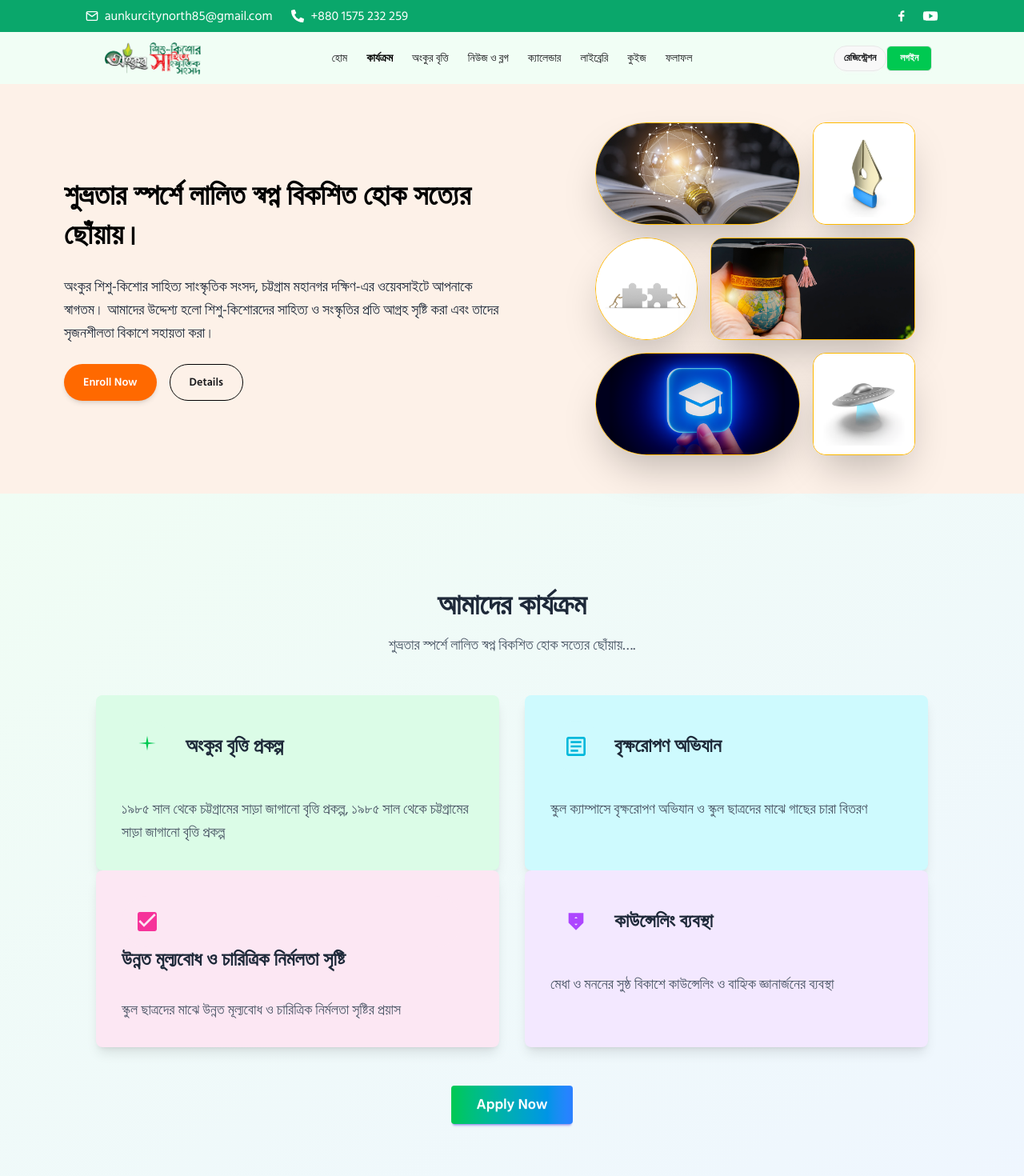
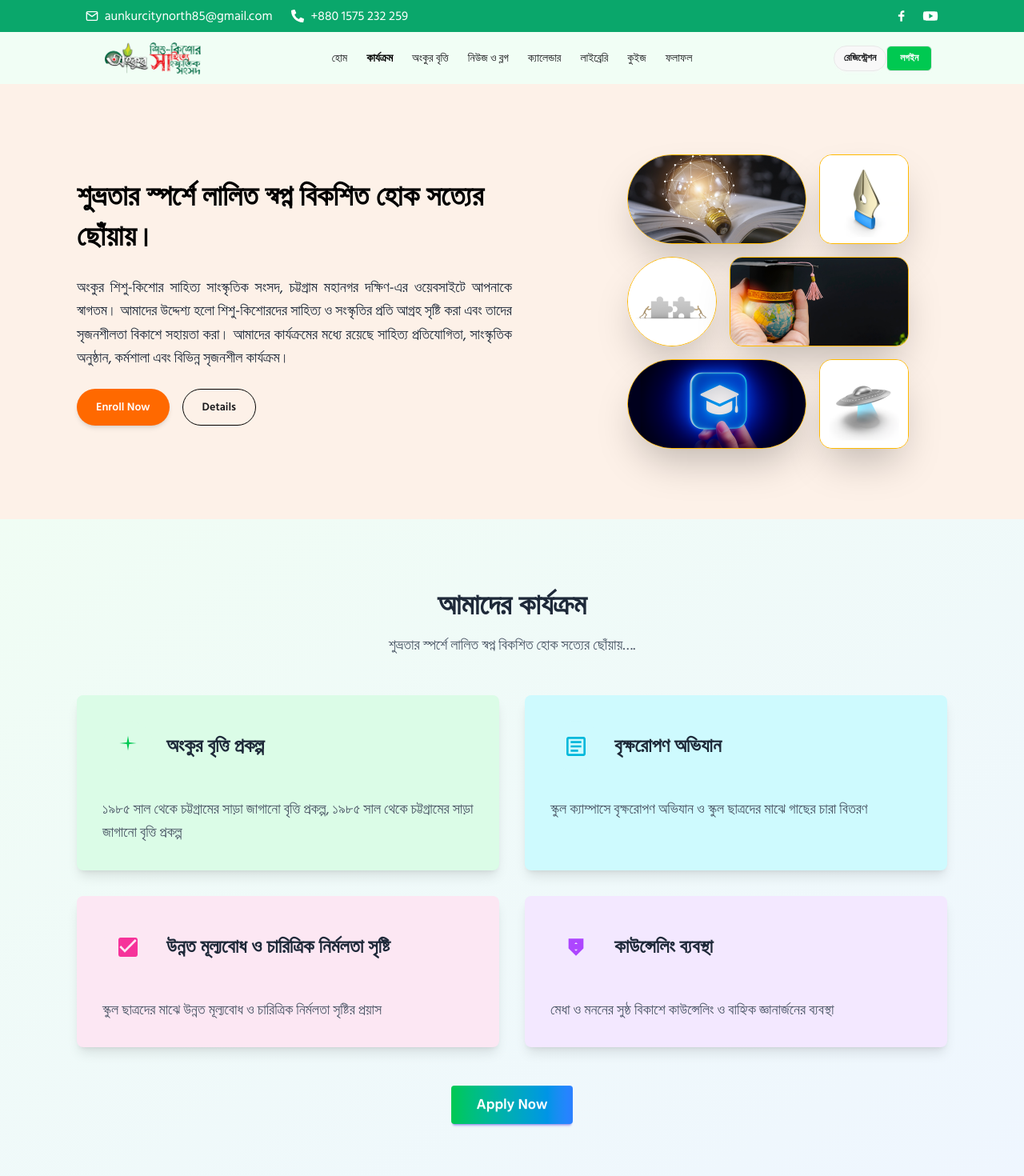
Before and after one commit to atmabdullaham/aunkur-project, a React (Vite) app: page /activities in a window 1280 px wide. Shown: the top 1470 px of the page at 80% size. Built offline with nearby package versions, Linux system fonts and the light colour scheme; no server answers; a web font is replaced by a local one.

Commit message:
Our Activities Route polishing-1

```diff
--- a/src/components/Activities/OurActivities.jsx
+++ b/src/components/Activities/OurActivities.jsx
@@ -1,9 +1,48 @@
 import React from "react";
+
+const activities = [
+  {
+    title: "অংকুর বৃত্তি প্রকল্প",
+    description:
+      "১৯৮৫ সাল থেকে চট্টগ্রামের সাড়া জাগানো বৃত্তি প্রকল্প, ১৯৮৫ সাল থেকে চট্টগ্রামের সাড়া জাগানো বৃত্তি প্রকল্প",
+    bgColor: "bg-green-100",
+    iconColor: "text-green-500",
+    svgPath:
+      "M12 2L13.09 8.26L20 9L13.09 9.74L12 16L10.91 9.74L4 9L10.91 8.26L12 2Z",
+  },
+  {
+    title: "বৃক্ষরোপণ অভিযান",
+    description:
+      "স্কুল ক্যাম্পাসে বৃক্ষরোপণ অভিযান ও স্কুল ছাত্রদের মাঝে গাছের চারা বিতরণ",
+    bgColor: "bg-cyan-100",
+    iconColor: "text-cyan-500",
+    svgPath:
+      "M19 3H5C3.9 3 3 3.9 3 5V19C3 20.1 3.9 21 5 21H19C20.1 21 21 20.1 21 19V5C21 3.9 20.1 3 19 3ZM19 19H5V5H19V19ZM17 9H7V7H17V9ZM17 13H7V11H17V13ZM14 17H7V15H14V17Z",
+  },
+  {
+    title: "উন্নত মূল্যবোধ ও চারিত্রিক নির্মলতা সৃষ্টি",
+    description:
+      "স্কুল ছাত্রদের মাঝে উন্নত মূল্যবোধ ও চারিত্রিক নির্মলতা সৃষ্টির প্রয়াস",
+    bgColor: "bg-pink-100",
+    iconColor: "text-pink-500",
+    svgPath:
+      "M19 3H5C3.9 3 3 3.9 3 5V19C3 20.1 3.9 21 5 21H19C20.1 21 21 20.1 21 19V5C21 3.9 20.1 3 19 3ZM9 17L4 12L5.41 10.59L9 14.17L18.59 4.58L20 6L9 17Z",
+  },
+  {
+    title: "কাউন্সেলিং ব্যবস্থা",
+    description:
+      "মেধা ও মননের সুষ্ঠ বিকাশে কাউন্সেলিং ও বাহ্যিক জ্ঞানার্জনের ব্যবস্থা",
+    bgColor: "bg-purple-100",
+    iconColor: "text-purple-500",
+    svgPath:
+      "M5 13.18V4H19V13.18C19 13.18 19 13.18 19 13.18L12 20L5 13.18ZM12 7.5L10.5 9H13.5L12 7.5ZM12 15.5L13.5 14H10.5L12 15.5Z",
+  },
+];
 
 const OurActivities = () => {
   return (
-    <div className="bg-gradient-to-br from-green-50 to-blue-50  py-8 md:py-24 lg:py-30 md:px-4">
-      <div className="w-10/12 mx-auto">
+    <section className="bg-gradient-to-br from-green-50 to-blue-50 px-4 py-12 sm:px-6 lg:px-8">
+      <div className="max-w-6xl mx-auto px-4 sm:px-6 lg:px-8 py-10">
         {/* Header */}
         <div className="text-center mb-12">
           <h2 className="text-4xl font-bold text-gray-800 mb-4">
@@ -14,103 +53,34 @@ const OurActivities = () => {
           </p>
         </div>
 
-        {/* Features Grid */}
-        <div className="grid grid-cols-1 md:grid-cols-2 gap-x-8">
-          {/* Recognition of Talent */}
-          <div className="card bg-green-100 shadow-lg hover:shadow-xl transition-shadow duration-300 ">
+        {/* Activities Grid */}
+        <div className="grid grid-cols-1 md:grid-cols-2 gap-x-8 gap-y-8">
+          {activities.map((activity, index) => (
+            <div
+              key={index}
+              className={`card ${activity.bgColor} shadow-lg hover:shadow-xl transition-shadow duration-300`}
+            >
               <div className="card-body p-8">
                 <div className="flex flex-col md:flex-row items-center mb-6">
-                <div className="bg-green-100 p-4 rounded-full mr-4">
+                  <div className={`${activity.bgColor} p-4 rounded-full mr-4`}>
                     <svg
-                    className="w-8 h-8 text-green-500"
+                      className={`w-8 h-8 ${activity.iconColor}`}
                       fill="currentColor"
                       viewBox="0 0 24 24"
                     >
-                    <path d="M12 2L13.09 8.26L20 9L13.09 9.74L12 16L10.91 9.74L4 9L10.91 8.26L12 2Z" />
+                      <path d={activity.svgPath} />
                     </svg>
                   </div>
                   <h3 className="text-2xl font-bold text-gray-800">
-                  অংকুর বৃত্তি প্রকল্প
+                    {activity.title}
                   </h3>
                 </div>
                 <p className="text-gray-600 text-lg leading-relaxed">
-                ১৯৮৫ সাল থেকে চট্টগ্রামের সাড়া জাগানো বৃত্তি প্রকল্প, ১৯৮৫ সাল
-                থেকে চট্টগ্রামের সাড়া জাগানো বৃত্তি প্রকল্প
+                  {activity.description}
                 </p>
               </div>
             </div>
-
-          {/* Access to Opportunities */}
-          <div className="card bg-cyan-100 shadow-lg hover:shadow-xl transition-shadow duration-300">
-            <div className="card-body p-8">
-              <div className="flex  flex-col md:flex-row items-center mb-6">
-                <div className="bg-cyan-100 p-4 rounded-full mr-4">
-                  <svg
-                    className="w-8 h-8 text-cyan-500"
-                    fill="currentColor"
-                    viewBox="0 0 24 24"
-                  >
-                    <path d="M19 3H5C3.9 3 3 3.9 3 5V19C3 20.1 3.9 21 5 21H19C20.1 21 21 20.1 21 19V5C21 3.9 20.1 3 19 3ZM19 19H5V5H19V19ZM17 9H7V7H17V9ZM17 13H7V11H17V13ZM14 17H7V15H14V17Z" />
-                  </svg>
-                </div>
-                <h3 className="text-2xl font-bold text-gray-800">
-                  বৃক্ষরোপণ অভিযান
-                </h3>
-              </div>
-              <p className="text-gray-600 text-lg leading-relaxed">
-                স্কুল ক্যাম্পাসে বৃক্ষরোপণ অভিযান ও স্কুল ছাত্রদের মাঝে গাছের
-                চারা বিতরণ
-              </p>
-            </div>
-          </div>
-
-          {/* Challenge-Taking Student */}
-          <div className="card bg-pink-100 shadow-lg hover:shadow-xl transition-shadow duration-300">
-            <div className="card-body p-8">
-              <div className="flex flex-col md:flex-rowitems-center mb-6">
-                <div className="bg-pink-100 p-4 rounded-full mr-4">
-                  <svg
-                    className="w-8 h-8 text-pink-500"
-                    fill="currentColor"
-                    viewBox="0 0 24 24"
-                  >
-                    <path d="M19 3H5C3.9 3 3 3.9 3 5V19C3 20.1 3.9 21 5 21H19C20.1 21 21 20.1 21 19V5C21 3.9 20.1 3 19 3ZM9 17L4 12L5.41 10.59L9 14.17L18.59 4.58L20 6L9 17Z" />
-                  </svg>
-                </div>
-                <h3 className="text-2xl font-bold text-gray-800">
-                  উন্নত মূল্যবোধ ও চারিত্রিক নির্মলতা সৃষ্টি
-                </h3>
-              </div>
-              <p className="text-gray-600 text-lg leading-relaxed">
-                স্কুল ছাত্রদের মাঝে উন্নত মূল্যবোধ ও চারিত্রিক নির্মলতা সৃষ্টির
-                প্রয়াস
-              </p>
-            </div>
-          </div>
-
-          {/* Support for Future Leaders */}
-          <div className="card bg-purple-100 shadow-lg hover:shadow-xl transition-shadow duration-300">
-            <div className="card-body p-8">
-              <div className="flex flex-col md:flex-row items-center mb-6">
-                <div className="bg-purple-100 p-4 rounded-full mr-4">
-                  <svg
-                    className="w-8 h-8 text-purple-500"
-                    fill="currentColor"
-                    viewBox="0 0 24 24"
-                  >
-                    <path d="M5 13.18V4H19V13.18C19 13.18 19 13.18 19 13.18L12 20L5 13.18ZM12 7.5L10.5 9H13.5L12 7.5ZM12 15.5L13.5 14H10.5L12 15.5Z" />
-                  </svg>
-                </div>
-                <h3 className="text-2xl font-bold text-gray-800">
-                  কাউন্সেলিং ব্যবস্থা
-                </h3>
-              </div>
-              <p className="text-gray-600 text-lg leading-relaxed">
-                মেধা ও মননের সুষ্ঠ বিকাশে কাউন্সেলিং ও বাহ্যিক জ্ঞানার্জনের
-                ব্যবস্থা
-              </p>
-            </div>
-          </div>
+          ))}
         </div>
 
         {/* Call to Action */}
@@ -120,7 +90,7 @@ const OurActivities = () => {
           </button>
         </div>
       </div>
-    </div>
+    </section>
   );
 };
 
--- a/src/components/Activities/OurActivitiesBanner.jsx
+++ b/src/components/Activities/OurActivitiesBanner.jsx
@@ -9,18 +9,19 @@ import Image_7 from "../../assets/activities_7.png";
 
 const OurActivitiesBanner = () => {
   return (
-    <div className="bg-[#fdf1e8] px-4 sm:px-6 lg:px-20 py-12">
-      <div className="mx-auto flex flex-col lg:flex-row justify-between items-center gap-12">
+    <div className="bg-[#fdf1e8] px-4 py-12 sm:px-6 lg:px-8">
+      <div className="max-w-6xl mx-auto px-4 sm:px-6 lg:px-8 py-10 flex flex-col lg:flex-row justify-between items-center gap-12">
         {/* Left Section */}
         <div className="w-full lg:w-1/2 space-y-6 text-center lg:text-left">
           <h1 className="text-2xl sm:text-3xl md:text-4xl font-bold text-black leading-snug">
             শুভ্রতার স্পর্শে লালিত স্বপ্ন বিকশিত হোক সত্যের ছোঁয়ায়।
           </h1>
-          <p className="text-base sm:text-lg text-gray-800 leading-relaxed">
+          <p className="text-base sm:text-lg text-justify text-gray-800 leading-relaxed">
             অংকুর শিশু-কিশোর সাহিত্য সাংস্কৃতিক সংসদ, চট্টগ্রাম মহানগর দক্ষিণ-এর
             ওয়েবসাইটে আপনাকে স্বাগতম। আমাদের উদ্দেশ্য হলো শিশু-কিশোরদের সাহিত্য
             ও সংস্কৃতির প্রতি আগ্রহ সৃষ্টি করা এবং তাদের সৃজনশীলতা বিকাশে
-            সহায়তা করা।
+            সহায়তা করা। আমাদের কার্যক্রমের মধ্যে রয়েছে সাহিত্য প্রতিযোগিতা,
+            সাংস্কৃতিক অনুষ্ঠান, কর্মশালা এবং বিভিন্ন সৃজনশীল কার্যক্রম।
           </p>
           <div className="flex flex-col sm:flex-row justify-center lg:justify-start gap-4">
             <button className="bg-orange-500 hover:bg-orange-600 text-white text-sm font-semibold py-3 px-6 rounded-full shadow-md transition">
@@ -32,7 +33,7 @@ const OurActivitiesBanner = () => {
           </div>
         </div>
         {/* Right Section */}
-        <div className="grid grid-cols-2 gap-4 max-w-md sm:max-w-lg w-full">
+        <div className="grid grid-cols-2 gap-4 max-w-sm sm:max-w-md w-full">
           {/* Top Row */}
           <div className="col-span-2 flex justify-center gap-4">
             <img
```
Lines whose indentation alone changed are shown as unchanged.
